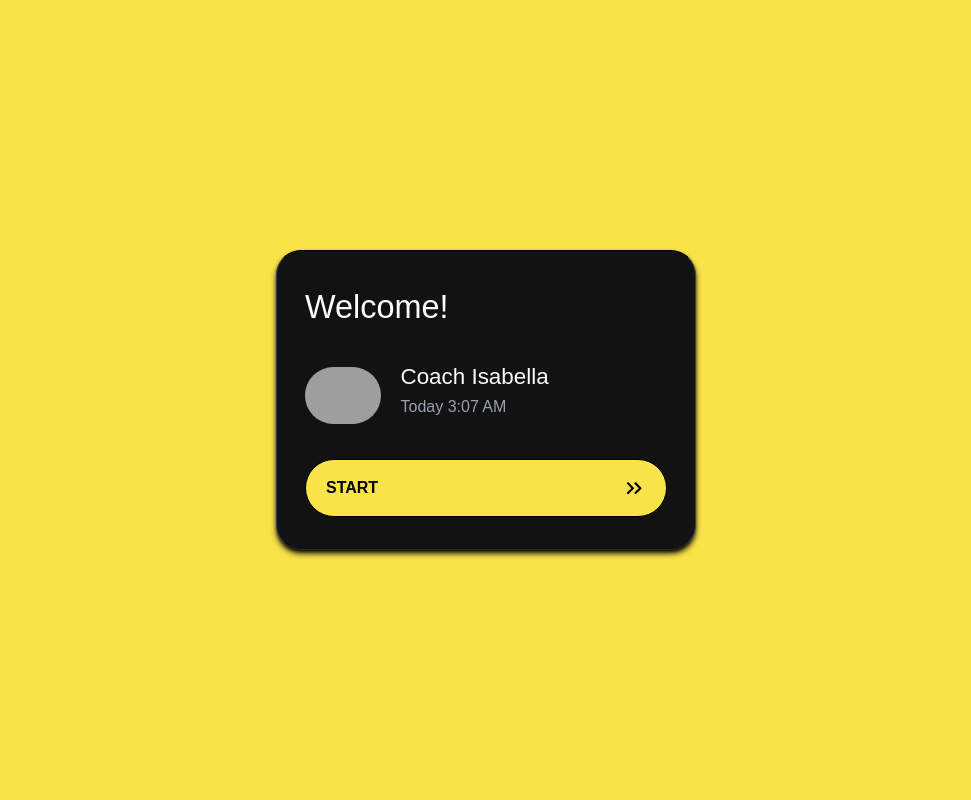
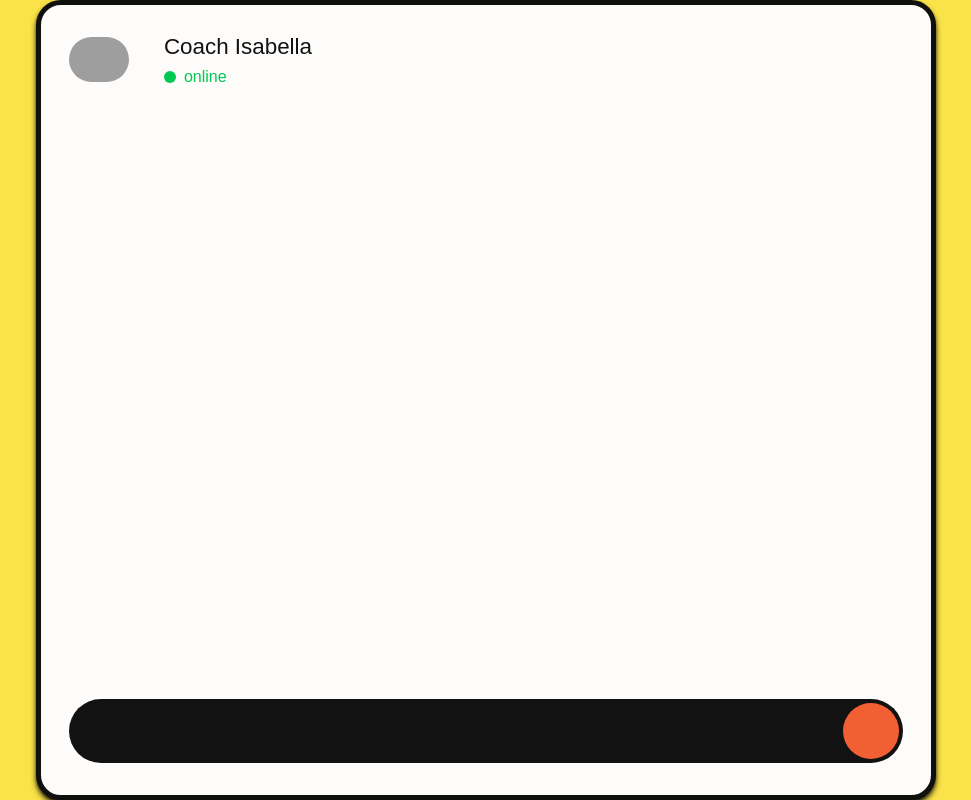
Before and after one commit to MauLight/English4Kids-test, a React (Vite) app: page / in a window 1280 px wide. Both pictures are taken after a click on the element "START". Shown: the whole page, without its empty margins (154-1125 px from the left). Built offline with nearby package versions, Linux system fonts and the light colour scheme; grey boxes are pictures that could not be loaded.

Commit message:
feat: add basic layout for chat
boxes and positions

```diff
--- a/src/components/teacher-card.tsx
+++ b/src/components/teacher-card.tsx
@@ -1,11 +1,13 @@
 import { useEffect, useState, type ReactNode } from "react"
+import { AnimatePresence, motion } from 'motion/react'
 import { format } from "date-fns"
 import TeacherButton from "./teacher-button"
 
 const text = {
     first: 'Welcome!',
     second: 'Coach Isabella',
-    third: 'Today '
+    third: 'Today ',
+    fourth: 'online'
 
 }
 
@@ -23,31 +25,83 @@ export default function TeacherCard(): ReactNode {
     }, [isChatOpen])
 
     return (
-        <>
-            <section className="flex flex-col justify-between w-full max-w-[420px] h-[300px] rounded-[25px] bg-dark items-center px-7 py-8 shadow-md shadow-black border border-b-border border-x-gray-700">
+        <AnimatePresence>
 
+            <motion.section
+                key={1}
+                initial={{ scale: 1, width: 'auto', maxWidth: 420, height: 300, backgroundColor: '#131212', border: 0 }}
+                animate={isChatOpen ? { scale: 1, width: '100%', maxWidth: 900, height: 800, backgroundColor: '#fdfcfb', border: '5px solid #10100e' } : { scale: 1, width: 'auto', maxWidth: 420, height: 300, backgroundColor: '#131212' }}
+                exit={{ scale: 0 }}
+                transition={{ duration: 0.5 }}
+                className="shadow-md shadow-black border h-[300px] border-b-border border-x-gray-700 rounded-[25px]">
+
+
+
+
+                <motion.div
+                    key={3}
+                    initial={{ opacity: 1 }}
+                    exit={{ opacity: 0 }}
+                    transition={{ duration: 1.5 }}
+                    className="flex flex-col justify-between h-full items-center px-7 py-8"
+                >
                     {/* Header */}
+                    {
+                        !isChatOpen && (
                             <h1 className={`font-title text-start w-full text-text text-header`}>{text.first}</h1>
+                        )
+                    }
 
                     {/* Body */}
-                <div className="grid grid-cols-4 gap-x-5">
+                    <div className={`w-full grid ${isChatOpen ? 'grid-cols-9' : 'grid-cols-4'} gap-x-5`}>
                         <div className="col-span-1">
-                        <img
+                            <motion.img
+                                initial={{ width: 'auto' }}
+                                animate={isChatOpen ? { width: '60px' } : { width: 'auto' }}
                                 className="rounded-full"
                                 src="https://res.cloudinary.com/maulight/image/upload/v1743206725/dsnh1fjkctgoneeis60v.png"
                                 alt="avatar"
                             />
                         </div>
                         <div className="col-span-3 flex flex-col gap-y-2">
-                        <p className="text-text text-[1.4rem] leading-5">{text.second}</p>
+                            <p className={`${isChatOpen ? 'text-dark' : 'text-text'} text-[1.4rem] leading-5`}>{text.second}</p>
+                            {
+                                isChatOpen ? (
+                                    <div className="flex gap-x-2 items-center">
+                                        <div className="w-3 h-3 rounded-full bg-green-500"></div>
+                                        <p className="text-green-500 text-regular">{`${text.fourth}`}</p>
+                                    </div>
+                                )
+                                    :
+                                    (
                                         <p className="text-gray-400 text-regular">{`${text.third} ${format(Date.now(), 'p')}`}</p>
+                                    )
+                            }
                         </div>
 
                     </div>
 
                     {/* Button */}
+                    {
+                        !isChatOpen ? (
                             <TeacherButton onClick={handleOpenChat} />
-            </section>
-        </>
+                        )
+                            :
+                            (
+
+                                <div className="relative w-full">
+                                    <div className="absolute top-0 right-0 w-full h-full flex justify-end items-center px-[4px]">
+                                        <button className="bg-secondary w-[56px] h-[56px] rounded-full"></button>
+                                    </div>
+                                    <input type="text" className="w-full rounded-full py-5 px-6 bg-dark text-text outline-0" />
+                                </div>
                             )
                     }
+                </motion.div>
+
+            </motion.section>
+
+
+        </AnimatePresence>
+    )
+}
--- a/src/routes/Home.tsx
+++ b/src/routes/Home.tsx
@@ -2,7 +2,7 @@ import TeacherCard from "../components/teacher-card"
 
 function Home() {
     return (
-        <div className="relative w-full h-screen flex flex-col gap-y-5 justify-center items-center bg-primary px-5">
+        <div className="relative w-screen h-screen flex flex-col gap-y-5 justify-center items-center bg-primary px-5">
             <TeacherCard />
         </div>
     )
```
Lines whose indentation alone changed are shown as unchanged.
